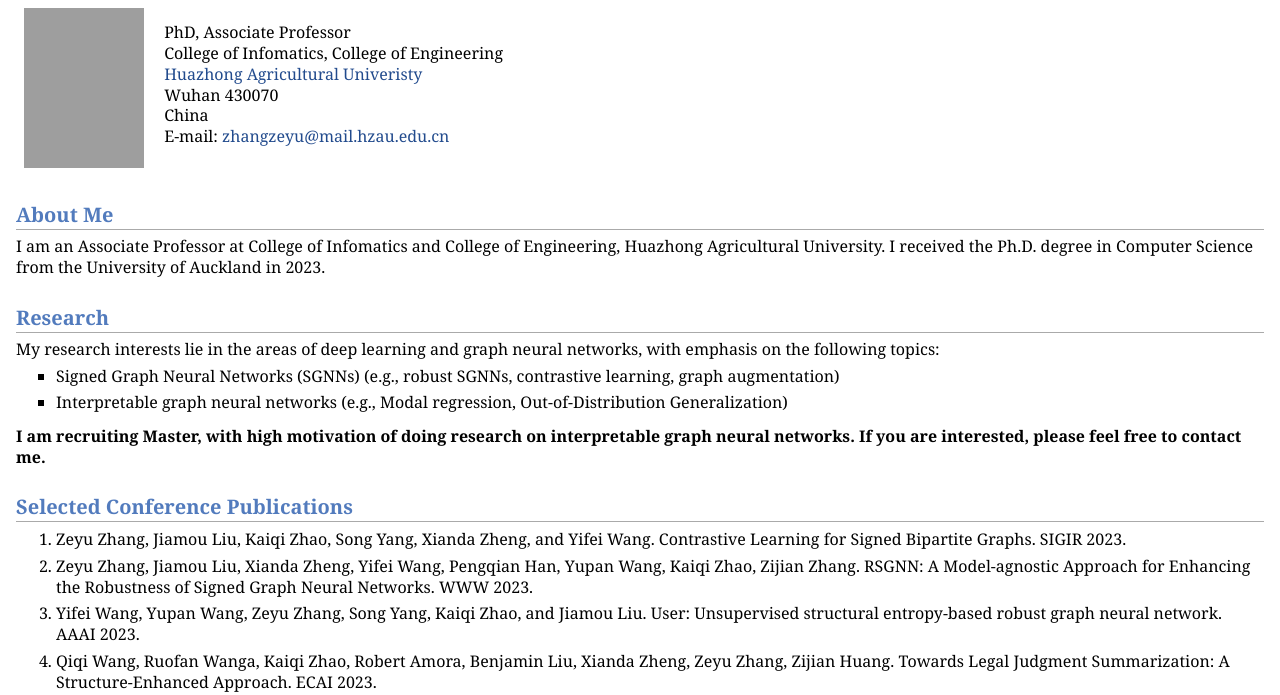
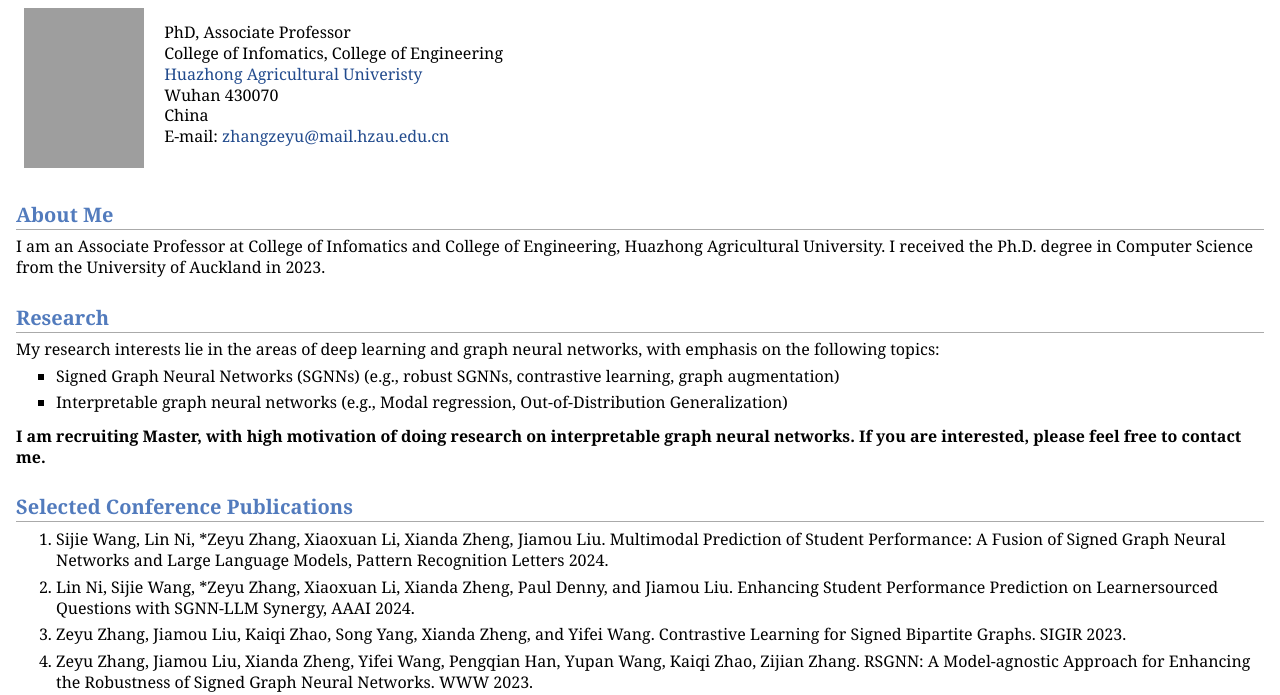
Before and after one commit to Alex-Zeyu/Alex-Zeyu.github.io, a plain HTML site: page index.html in a window 1280 px wide. Shown: the part 66-761 px from the top of the page. Drawn offline with Linux system fonts and the light colour scheme; grey boxes are pictures that could not be loaded.

Commit message:
Update index.html

```diff
--- a/index.html
+++ b/index.html
@@ -36,6 +36,10 @@ E-mail: <a href="mailto:zhangzeyu@mail.hzau.edu.cn">zhangzeyu@mail.hzau.edu.cn</
 
 <h2>Selected Conference Publications </h2>
 <ol>
+<li><p>Sijie Wang, Lin Ni, *Zeyu Zhang, Xiaoxuan Li, Xianda Zheng, Jiamou Liu. Multimodal Prediction of Student Performance: A Fusion of Signed Graph Neural Networks and Large Language Models, Pattern Recognition Letters 2024.
+</li>
+<li><p>Lin Ni, Sijie Wang, *Zeyu Zhang, Xiaoxuan Li, Xianda Zheng, Paul Denny, and Jiamou Liu. Enhancing Student Performance Prediction on Learnersourced Questions with SGNN-LLM Synergy, AAAI 2024.
+</li>
 <li><p>Zeyu Zhang, Jiamou Liu, Kaiqi Zhao, Song Yang, Xianda Zheng, and Yifei Wang. Contrastive Learning for Signed Bipartite Graphs. SIGIR 2023.
 </li>
 <li><p>Zeyu Zhang, Jiamou Liu, Xianda Zheng, Yifei Wang, Pengqian Han, Yupan Wang, Kaiqi Zhao, Zijian Zhang. RSGNN: A Model-agnostic Approach for Enhancing the Robustness of Signed Graph Neural Networks. WWW 2023.
```
